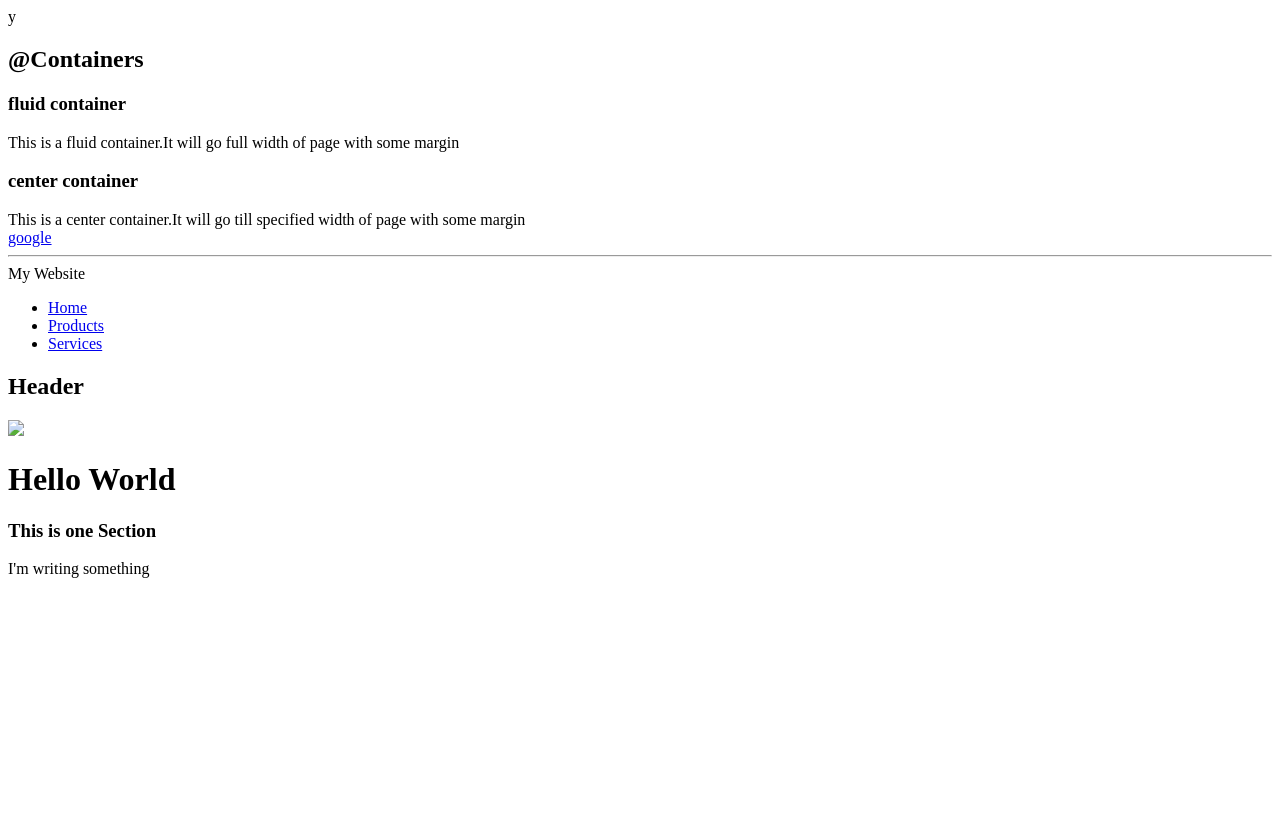
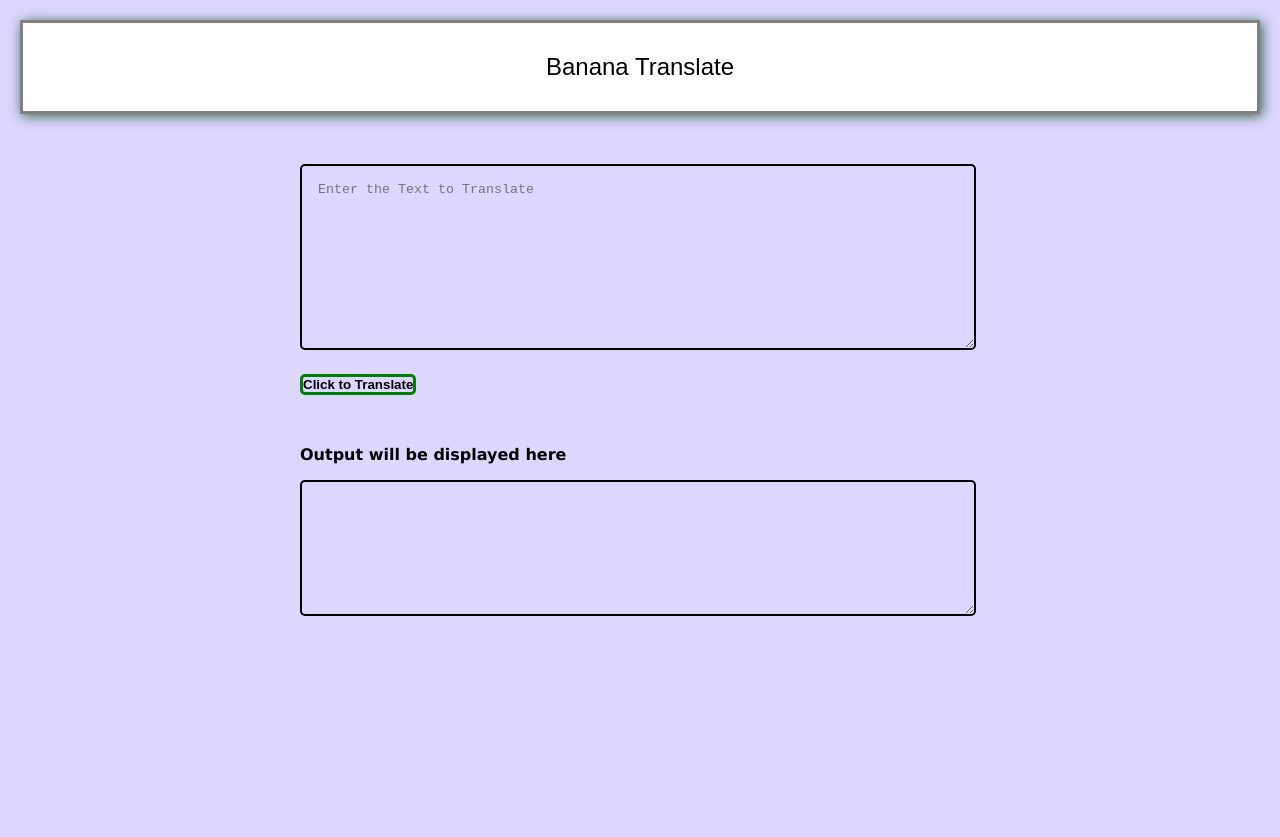
Before and after one commit to ajaykumar4421/NeogCamp-Assignment-Six, a plain HTML site: page Index.html in a window 1280 px wide. After the commit the page ends 800 px from the top, so only its background shows below. Drawn offline with Linux system fonts and the light colour scheme.

Commit message:
feat - added style.css

```diff
--- /dev/null
+++ b/CSS/style.css
@@ -0,0 +1,60 @@
+*{
+    margin: 0px;
+    padding: 0px;
+    background-color: #DDD6FE;
+}
+
+.head-container{
+    height: 20%;
+    padding: 30px;
+    text-align: center;
+    font-size: x-large;
+    font-family: sans-serif;
+    margin: 20px;
+    border: 3px solid grey;
+    background-color:white;
+    box-shadow: 2px 2px 12px rgb(50, 100, 69);
+}
+
+#textarea{
+    height: 150px;
+    width: 50%;
+    margin-top: 30px;
+    margin-left: 300px;
+    padding: 1rem;
+    border: 2px solid black;
+    border-radius: 5px;
+}
+
+.btn-translate{
+    display: flex;
+    width: 15%;
+    justify-content: space-around;
+    margin-top: 10px;
+    margin-left: 300px;
+}
+
+#click-translate {
+    margin-top: 20px;
+    margin-left: 300px;
+    font-weight: bold;
+    border: 3px solid green;
+    border-radius: 5px;
+}
+
+#output{
+    margin-top: 50px;
+    margin-left: 300px;
+    font-family: Verdana, Geneva, Tahoma, sans-serif;
+    font-weight:1000;
+}
+
+#btn-output{
+    height: 100px;
+    width: 50%;
+    margin-top: 1rem;
+    margin-left: 300px;
+    padding: 1rem;
+    border: 2px solid black;
+    border-radius: 5px;
+}
--- a/Index.html
+++ b/Index.html
@@ -4,45 +4,16 @@
     <meta charset="UTF-8">
     <meta http-equiv="X-UA-Compatible" content="IE=edge">
     <meta name="viewport" content="width=<device-width>, initial-scale=1.0">
-    <title>Document</title>
+    <link rel="stylesheet" type="text/css" href="CSS/style.css">
+    <title>Banana Translate</title>
 </head>
 <body>
-y
-   <h2>@Containers</h2>
-
-    <h3>fluid container</h3>
-    <div>This is a fluid container.It will go full width of page  with some margin</div>
-
-
-    <h3>center container</h3>
-    <div>This is a center container.It will go till specified width of page  with some margin</div>
-
-    <a href="https://www.google.com" >google</a>
-
-    <hr>
-
-    <nav>
-        <div>My Website</div>
-        <ul>
-            <li><a href="#">Home</a></li>
-            <li><a href="#">Products</a></li>
-            <li><a href="#">Services</a></li>
-        </ul>
-    </nav>
-
-    <h2>Header</h2>
-
-    <header>
-        <img src="Images/undraw_laravel_and_vue_59tp.svg">
-        <h1>Hello World</h1>
-    </header>
-
-
-    <section>
-        <h3>This is one Section</h3>
-        <p>I'm writing something</p>
-    </section>
-
-    <div style="height: 30vh;"></div>
+    <div class="head-container">Banana Translate</div>
+    <textarea id="textarea" placeholder="Enter the Text to Translate"></textarea>
+    <br>
+    <button id="click-translate">Click to Translate</button>
+    <div id="output">Output will be displayed here</div>
+    <textarea id="btn-output" readonly></textarea>
+    <script src="JS/script.js" type="text/javascript"></script>
 </body>
 </html>
--- /dev/null
+++ b/JS/script.js
@@ -0,0 +1,9 @@
+var txtInput = document.querySelector("#textarea");
+var btntranslate = document.querySelector("#click-translate");
+var btnOutput = document.querySelector("#btn-output");
+
+
+btntranslate.addEventListener("click",function callEventHanadler(){
+   btnOutput.innerText = txtInput.value;
+
+});
```
